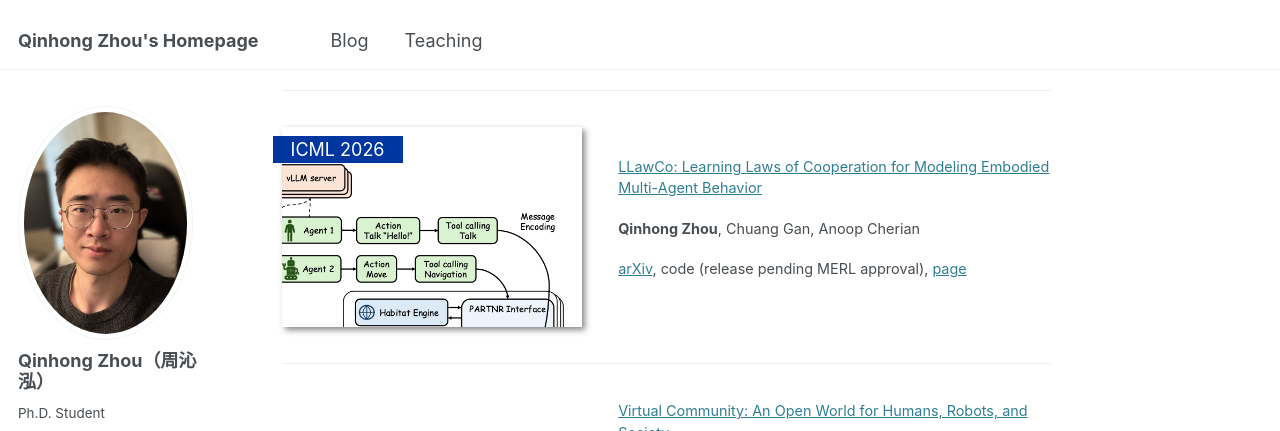
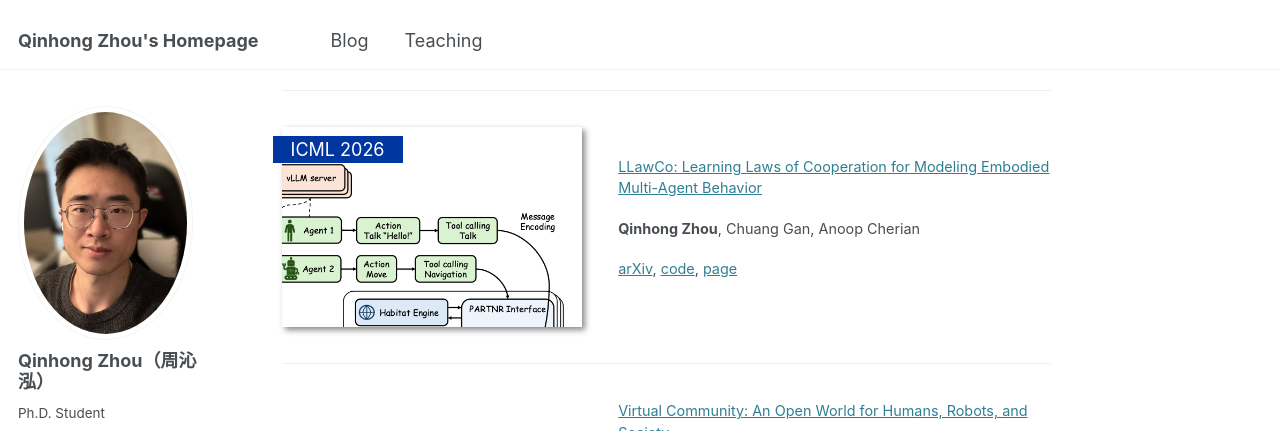
Before and after one commit to zhouqqhh/zhouqqhh.github.io, a Jekyll site: the page built from _pages/about.md, in a window 1280 px wide and 900 px high, scrolled down 1548 px, cut to the strip 0-431 px from the top of the window. Built offline with Jekyll 4.4.1, drawn with Linux system fonts in a browser that asks for light colours; some web fonts are replaced.

Commit message:
Add LLawCo GitHub code link to publications.
Co-authored-by: Cursor <cursoragent@cursor.com>

```diff
--- a/_pages/about.md
+++ b/_pages/about.md
@@ -80,7 +80,7 @@ My current research focuses on embodied agentic frameworks and multi-agent syste
 
   **Qinhong Zhou**, Chuang Gan, Anoop Cherian
 
-  [arXiv](https://arxiv.org/abs/2606.28182), code (release pending MERL approval), [page](https://www.merl.com/research/highlights/LLawCo)
+  [arXiv](https://arxiv.org/abs/2606.28182), [code](https://github.com/merlresearch/llawco), [page](https://www.merl.com/research/highlights/LLawCo)
 
   </div>
 </div>
```
Also changed, not shown: _pages/about-zh.md (+1 -1 lines).
